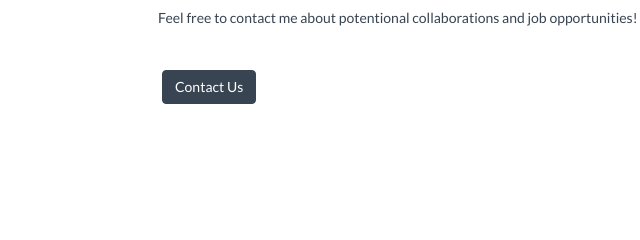
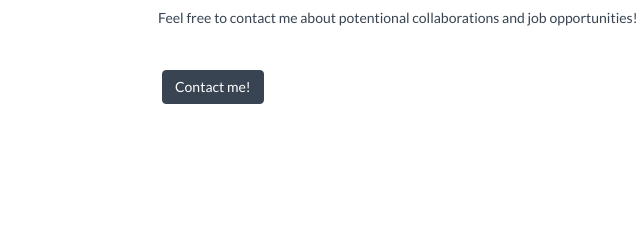
Before and after one commit to jenniferfeng/jenniferfeng.github.io, a plain HTML site: page about.html in a window 1280 px wide. Shown: the part 364-604 px from the top of the page, 497-1137 px from the left. Drawn offline with nearby package versions, Linux system fonts and the light colour scheme.

Commit message:
testing changes

```diff
--- a/about.html
+++ b/about.html
@@ -88,7 +88,7 @@
 		 		<h4>Nice to meet you!</h4>
 		 		<p> My name is Jennifer Feng and I'm currently a student pursuing a B.S. degree in Cognitive Science (with a specialization in Human-Computer Interaction) at the University of California, San Diego. </p>
 		 		<p> Feel free to contact me about potentional collaborations and job opportunities! </p>
- 				<p><br/><a href="contact.html" class="btn btn-theme">Contact Us</a></p>
+ 				<p><br/><a href="contact.html" class="btn btn-theme">Contact me!</a></p>
 	 		</div>
 	 	</div><! --/row -->
 	 </div><! --/container -->
```
Also changed, not shown: index.html (+1 -15 lines).
